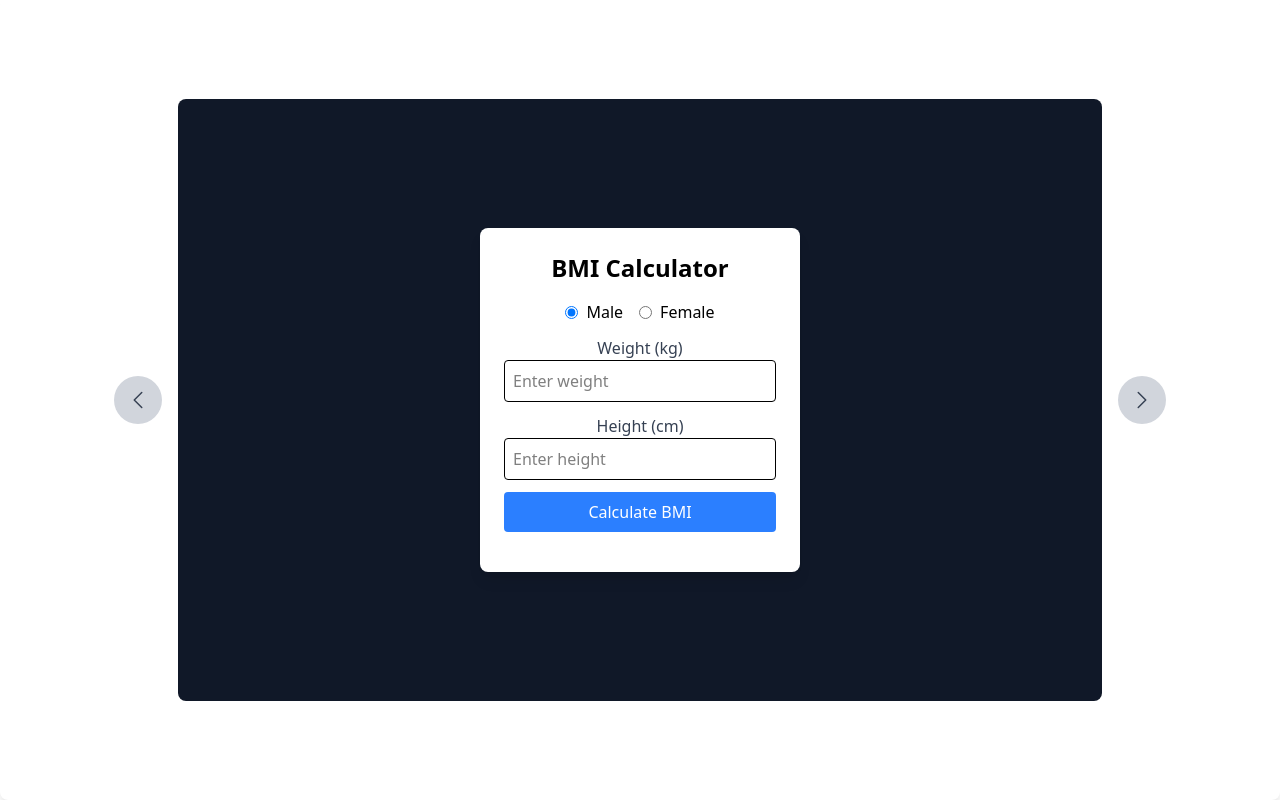
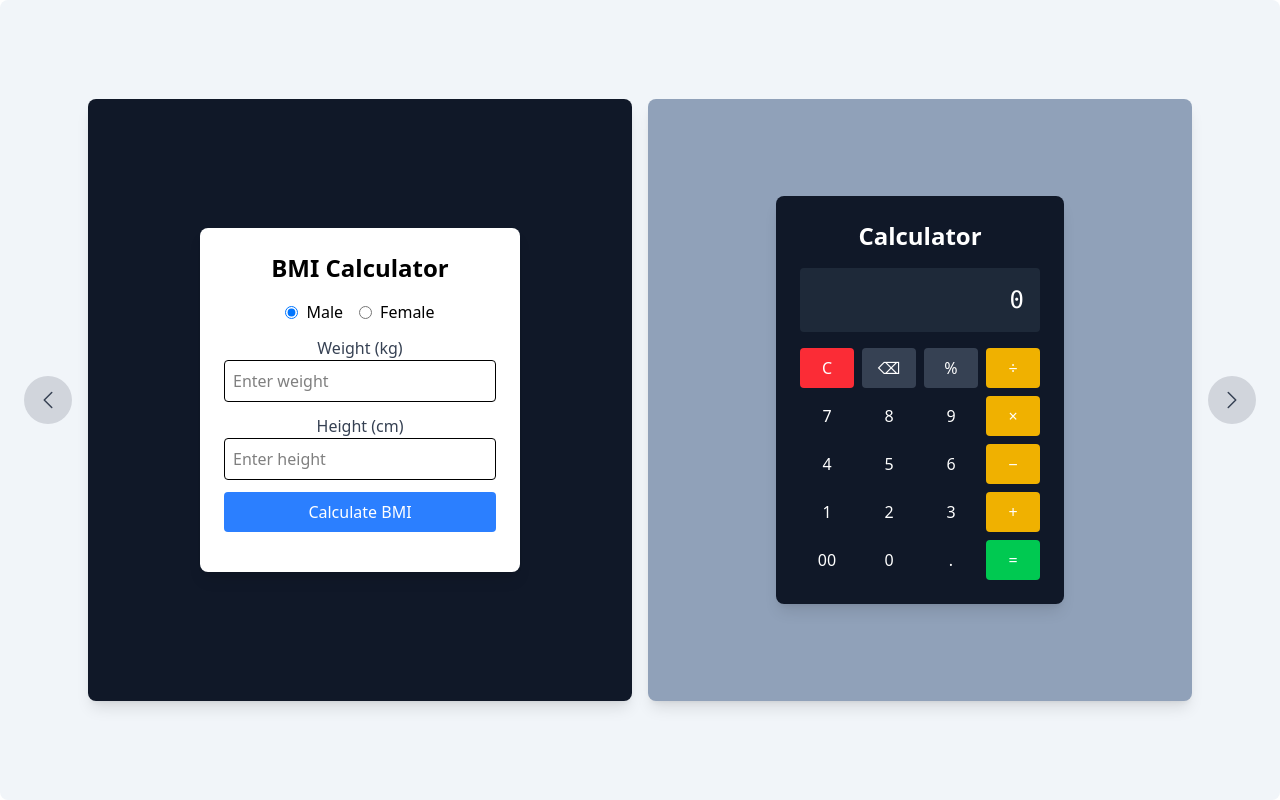
Before and after one commit to kinjalshah21/dev-cohort-projects, a website: page Showcase/index.html in a window 1280 px wide. Drawn offline with nearby package versions, Linux system fonts and the light colour scheme; files that its build step writes are made by us from their sources.

Commit message:
Added calculator UI and display feature

```diff
--- a/Showcase/index.html
+++ b/Showcase/index.html
@@ -5,13 +5,13 @@
     <meta charset="UTF-8">
     <meta name="viewport" content="width=device-width, initial-scale=1.0">
     <link href="./src/output.css" rel="stylesheet">
-    <script src="./src/index.js"></script>
 </head>
 
 <body class="h-screen w-screen flex items-center justify-center overflow-hidden">
-    <div class="main h-full w-full flex items-center justify-center gap-4 p-6 bg-white shadow-lg rounded-lg">
+    <div class="main h-full w-full flex items-center justify-center gap-4 p-6 bg-slate-100 rounded-lg">
         <!-- Button to navigate to previous slide -->
-        <button class="p-3 bg-gray-300 text-gray-700 rounded-full hover:bg-gray-500 hover:text-gray-300 transition duration-400">
+        <button
+            class="p-3 bg-gray-300 text-gray-700 rounded-full hover:bg-gray-500 hover:text-gray-300 transition duration-400">
             <svg xmlns="http://www.w3.org/2000/svg" fill="none" viewBox="0 0 24 24" stroke-width="1.5"
                 stroke="currentColor" class="size-6">
                 <path stroke-linecap="round" stroke-linejoin="round" d="M15.75 19.5 8.25 12l7.5-7.5" />
@@ -19,7 +19,7 @@
         </button>
 
         <!-- Section for BMI Calculator -->
-        <div class="w-3/4 h-4/5 bg-gray-900 flex items-center justify-center rounded-lg">
+        <div class="w-3/4 h-4/5 bg-gray-900 flex items-center justify-center rounded-lg shadow-lg">
             <div class="bg-white p-6 rounded-lg shadow-lg w-80 text-center">
                 <h2 class="text-2xl font-bold mb-4">BMI Calculator</h2>
 
@@ -42,8 +42,9 @@
 
                 <!-- Height Input -->
                 <label class="block text-gray-700 font-medium">Height (cm)</label>
-                <input type="number" step="0.01" id="height" class="w-full p-2 border rounded mb-3 focus:ring focus:ring-blue-200"
-                    placeholder="Enter height" min="0">
+                <input type="number" step="0.01" id="height"
+                    class="w-full p-2 border rounded mb-3 focus:ring focus:ring-blue-200" placeholder="Enter height"
+                    min="0">
 
                 <!-- Error Message -->
                 <p id="error-message" class="text-red-500 text-sm mt-1 hidden"></p>
@@ -58,10 +59,55 @@
             </div>
         </div>
         <!-- Section for Number Calculator -->
+        <div class="w-3/4 h-4/5 bg-slate-400 shadow-lg flex items-center justify-center rounded-lg">
+            <div class="bg-gray-900 text-white p-6 rounded-lg shadow-lg w-72">
+                <h2 class="text-2xl font-bold mb-4 text-center">Calculator</h2>
+
+                <!-- Display -->
+                <div
+                    class="bg-gray-800 text-right p-4 rounded text-2xl font-mono mb-4 h-16 flex items-center justify-end">
+                    <span id="display">0</span>
+                </div>
+
+                <!-- Buttons -->
+                <div class="grid grid-cols-4 gap-2">
+                    <!-- Row 1 -->
+                    <button class="active:scale-95 transition rounded-sm p-2 bg-red-500" onclick="clearDisplay()">C</button>
+                    <button class="hover:bg-gray-500 active:scale-95 transition rounded-sm p-2 bg-gray-700" onclick="deleteLast()">⌫</button>
+                    <button class="hover:bg-gray-500 active:scale-95 transition rounded-sm p-2 bg-gray-700" onclick="appendToDisplay('%')">%</button>
+                    <button class="active:scale-95 transition rounded-sm p-2 bg-yellow-500" onclick="appendToDisplay('/')">÷</button>
+
+                    <!-- Row 2 -->
+                    <button class="hover:bg-gray-500 active:scale-95 transition rounded-sm p-2" onclick="appendToDisplay('7')">7</button>
+                    <button class="hover:bg-gray-500 active:scale-95 transition rounded-sm p-2" onclick="appendToDisplay('8')">8</button>
+                    <button class="hover:bg-gray-500 active:scale-95 transition rounded-sm p-2" onclick="appendToDisplay('9')">9</button>
+                    <button class="active:scale-95 transition rounded-sm p-2 bg-yellow-500" onclick="appendToDisplay('*')">×</button>
+
+                    <!-- Row 3 -->
+                    <button class="hover:bg-gray-500 active:scale-95 transition rounded-sm p-2" onclick="appendToDisplay('4')">4</button>
+                    <button class="hover:bg-gray-500 active:scale-95 transition rounded-sm p-2" onclick="appendToDisplay('5')">5</button>
+                    <button class="hover:bg-gray-500 active:scale-95 transition rounded-sm p-2" onclick="appendToDisplay('6')">6</button>
+                    <button class="active:scale-95 transition rounded-sm p-2 bg-yellow-500" onclick="appendToDisplay('-')">−</button>
+
+                    <!-- Row 4 -->
+                    <button class="hover:bg-gray-500 active:scale-95 transition rounded-sm p-2" onclick="appendToDisplay('1')">1</button>
+                    <button class="hover:bg-gray-500 active:scale-95 transition rounded-sm p-2" onclick="appendToDisplay('2')">2</button>
+                    <button class="hover:bg-gray-500 active:scale-95 transition rounded-sm p-2" onclick="appendToDisplay('3')">3</button>
+                    <button class="active:scale-95 transition rounded-sm p-2 bg-yellow-500" onclick="appendToDisplay('+')">+</button>
+
+                    <!-- Row 5 -->
+                    <button class="hover:bg-gray-500 active:scale-95 transition rounded-sm p-2" onclick="appendToDisplay('0')">00</button>
+                    <button class="hover:bg-gray-500 active:scale-95 transition rounded-sm p-2" onclick="appendToDisplay('0')">0</button>
+                    <button class="hover:bg-gray-500 active:scale-95 transition rounded-sm p-2" onclick="appendToDisplay('.')">.</button>
+                    <button class="active:scale-95 transition rounded-sm p-2 bg-green-500" onclick="calculateResult()">=</button>
+                </div>
+            </div>
+        </div>
         <!-- Section for Review Collector -->
 
         <!-- Button to navigate to next slide -->
-        <button class="p-3 bg-gray-300 text-gray-700 rounded-full hover:bg-gray-500 hover:text-gray-300 transition duration-400">
+        <button
+            class="p-3 bg-gray-300 text-gray-700 rounded-full hover:bg-gray-500 hover:text-gray-300 transition duration-400">
             <svg xmlns="http://www.w3.org/2000/svg" fill="none" viewBox="0 0 24 24" stroke-width="1.5"
                 stroke="currentColor" class="size-6">
                 <path stroke-linecap="round" stroke-linejoin="round" d="m8.25 4.5 7.5 7.5-7.5 7.5" />
@@ -69,5 +115,7 @@
         </button>
 
     </div>
+    <script src="./src/index.js"></script>
 </body>
+
 </html>
--- a/Showcase/src/index.js
+++ b/Showcase/src/index.js
@@ -1,3 +1,5 @@
+let display = document.getElementById("display");
+
 function calculateBMI() {
   let weight = document.getElementById("weight").value;
   let height = document.getElementById("height").value;
@@ -57,3 +59,27 @@ function calculateBMI() {
   result.innerText = `BMI: ${bmi} (${category})`;
   result.classList.add(colorClass);
 }
+
+//learning :: variables value can be null until the html cannot load the element so insert script tag at the end of html body
+
+function clearDisplay(){
+    display.innerText = '0';
+}
+
+function deleteLast(){
+    display.innerText = display.innerText.slice(0,-1) || '0';
+}
+
+function appendToDisplay(val) {
+  console.log(`val ${val}`);
+  console.log(`display.innerText ${display.innerText}`);
+    if(display.innerText === '0' && val !== '.'){
+      display.innerText = val;
+    }else {
+      display.innerText += val;
+    }
+}
+
+function calculateResult(){
+  //to-do: figure out how to do this.
+}
```
